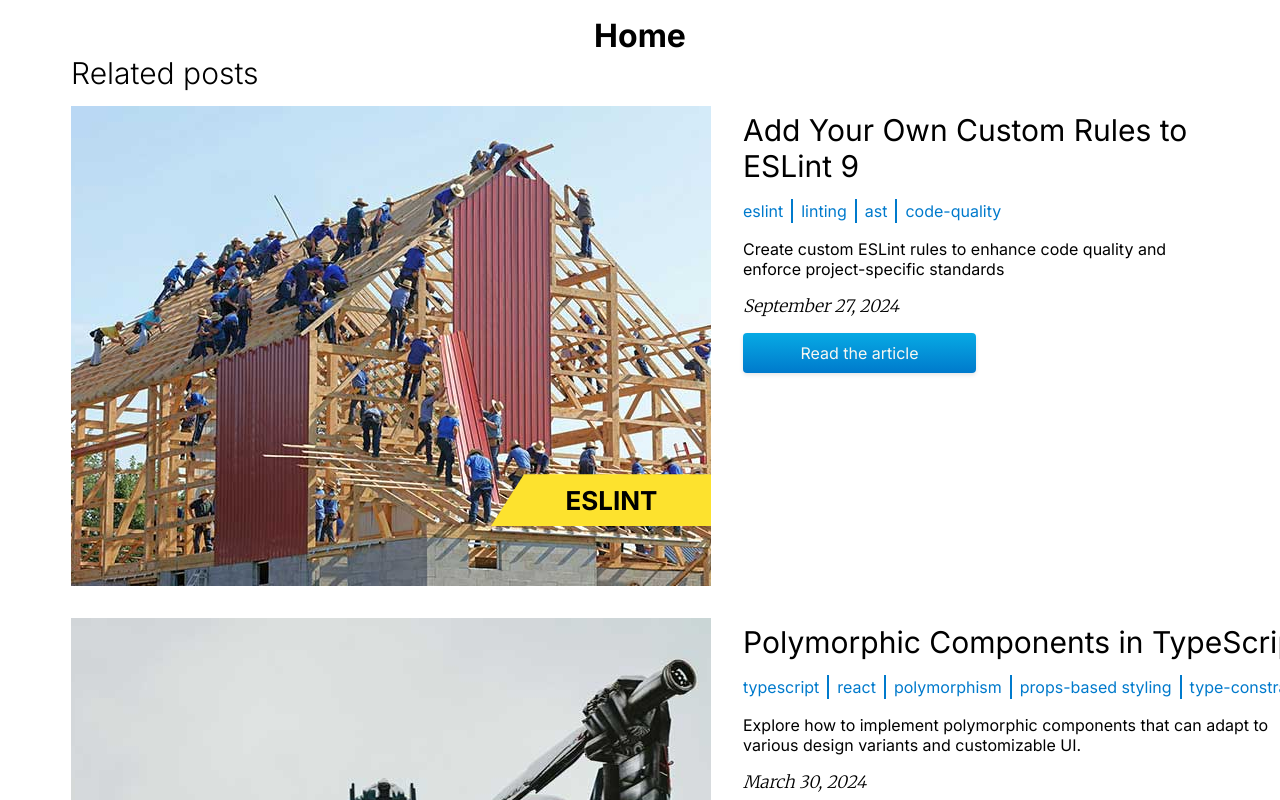
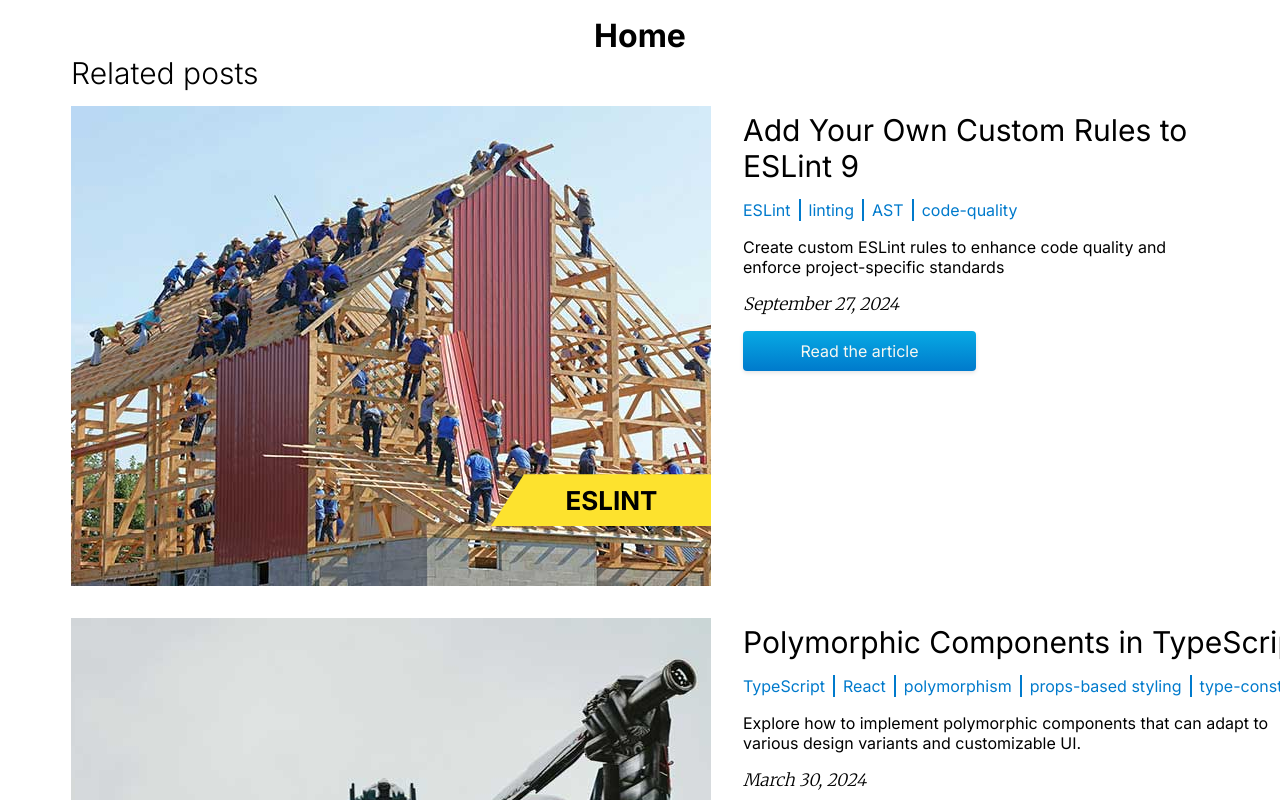
Before and after one commit to User0k/webtales.dev, a Next.js app: page / in a window 1280 px wide. Shown: the top 800 px of the page. Built offline with nearby package versions, Linux system fonts and the light colour scheme.

Commit message:
styles: change tags notation, divider width

```diff
--- a/app/ui/tags.css
+++ b/app/ui/tags.css
@@ -1,7 +1,7 @@
 .tags {
   display: flex;
   gap: 0.5em;
-  line-height: 1.5em;
+  line-height: 22px;
   color: var(--color-typescript);
   overflow-x: auto;
   white-space: nowrap;
--- a/public/posts/add-eslint-custom-rule/index.md
+++ b/public/posts/add-eslint-custom-rule/index.md
@@ -2,7 +2,7 @@
 title: Add Your Own Custom Rules to ESLint 9
 description: Create custom ESLint rules to enhance code quality and enforce project-specific standards
 date: 2024-09-27
-tags: [eslint, linting, ast, code-quality]
+tags: [ESLint, linting, AST, code-quality]
 image: randy-fath.jpg
 photoBy: Randy Fath
 ---
--- a/public/posts/has-is-pseudo-classes/index.md
+++ b/public/posts/has-is-pseudo-classes/index.md
@@ -2,7 +2,7 @@
 title: The Dynamic Duo of :is() and :has() Pseudo-Classes
 description: Dive into capabilities of the new CSS pseudo-selectors. Examples included.
 date: 2023-05-23
-tags: [css, pseudo-classes, :has, :is, :where]
+tags: [CSS, pseudo-classes, :has, :is, :where]
 image: magnifying-glass.jpg
 photoBy: AI
 ---
--- a/public/posts/polymorphic-components-in-typescript/index.md
+++ b/public/posts/polymorphic-components-in-typescript/index.md
@@ -2,7 +2,7 @@
 title: Polymorphic Components in TypeScript
 description: Explore how to implement polymorphic components that can adapt to various design variants and customizable UI.
 date: 2024-03-30
-tags: [typescript, react, polymorphism, props-based styling, type-constraints]
+tags: [TypeScript, React, polymorphism, props-based styling, type-constraints]
 image: arseny-togulev-31.jpg
 photoBy: Arseny Togulev
 ---
--- a/public/posts/snippets-creation-in-vscode/index.md
+++ b/public/posts/snippets-creation-in-vscode/index.md
@@ -2,7 +2,7 @@
 title: Snippets Creation in VSCode
 description: Improve your coding efficiency in Visual Studio Code by creating custom snippets with a step-by-step guide.
 date: 2022-09-04
-tags: [vscode, snippets]
+tags: [VSCode, snippets]
 image: cover.jpg
 photoBy: Mika Baumeister
 ---
--- a/public/posts/tree-shaking-in-javascript/index.md
+++ b/public/posts/tree-shaking-in-javascript/index.md
@@ -2,7 +2,7 @@
 title: Tree Shaking in JavaScript
 description: Wondering what tree shaking is and how it actually works?
 date: 2023-09-24
-tags: [javascript, bundler, Webpack, pure-functions, fundamentals]
+tags: [JavaScript, bundler, Webpack, pure-functions, fundamentals]
 image: john-mccann.jpg
 photoBy: John Mccann
 ---
--- a/public/posts/visualizing-inherited-interfaces-and-types-properties/index.md
+++ b/public/posts/visualizing-inherited-interfaces-and-types-properties/index.md
@@ -2,7 +2,7 @@
 title: 'Visualizing Inherited Interfaces and Types Properties'
 description: Discover how to reveal the properties of deeply nested types and interfaces. Simple approach.
 date: 2023-02-12
-tags: [typescript, utility-types, interfaces, types, inheritance]
+tags: [TypeScript, utility-types, interfaces, types, inheritance]
 image: chris-lawton-50.jpg
 photoBy: Chris Lawton
 ---
```
